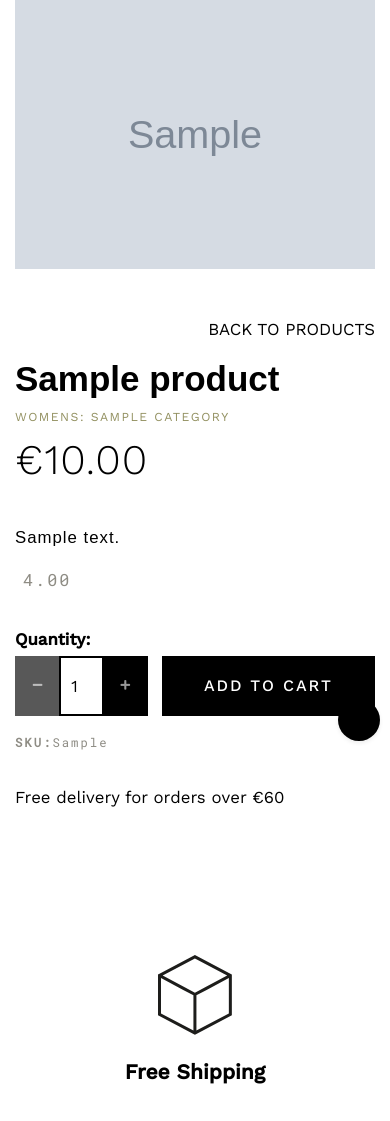
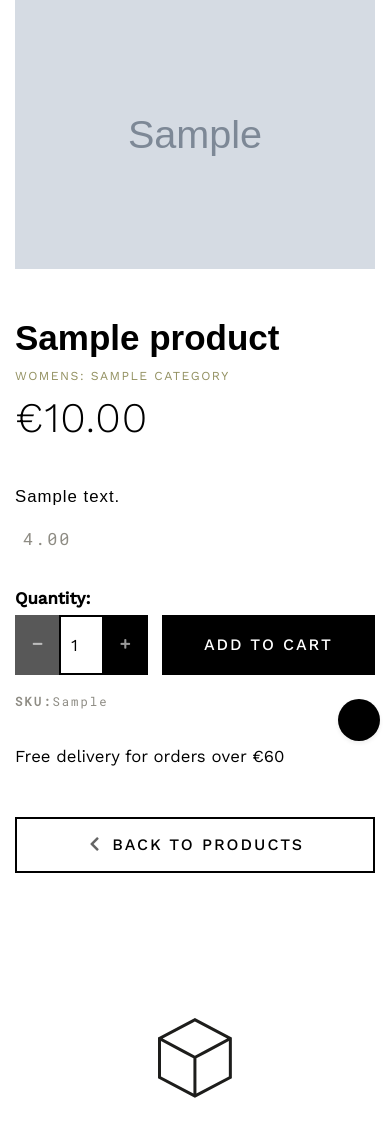
Before and after one commit to Code-Institute-Submissions/Culture-Webstore, a Django app: page /products/1/ in a window 390 px wide. Shown: the part 73-1194 px from the top of the page. Run offline with Django 3.2, Linux system fonts and the light colour scheme; tables that the repository leaves empty hold one stand-in row (values such as "Sample post"); grey boxes marked "Sample" are stand-in pictures; some libraries are stand-ins or nearby versions; some web fonts are replaced.

Commit message:
Add back to products mobile button. Hide on tablet

```diff
--- a/products/templates/products/product_detail.html
+++ b/products/templates/products/product_detail.html
@@ -23,9 +23,9 @@
                 {% endif %}
             </div>
         </div>
-        <div class="col-12 col-md-6 col-xl-4 ">
+        <div class="col-12 col-md-6 col-xl-4">
             <div class="mb-5 mt-md-5">
-                <p class="text-muted text-right text-uppercase letter-space-animate">
+                <p class="d-none d-md-block text-muted text-right text-uppercase letter-space-animate">
                     <a href="{% url 'products' %}">
                         <i class="lni lni-arrow-left"></i>
                         Back To Products
@@ -102,6 +102,13 @@
                 </form>
                 <p class="pt-0 text-muted small text-accent"><span class="font-weight-bold">SKU:</span>{{ product.sku }}</p>
                 <p class="pt-3">Free delivery for orders over €{{free_delivery_threshold}}</p>
+                    <a href="{% url 'products' %}" class="mt-5 d-block d-md-none col-12 col-sm-8 btn button-black-border mb-5">
+                        <span class="icon">
+                            <i class="fas fa-chevron-left"></i>
+                        </span>
+                        <span class="text-uppercase">Back To Products</span>
+                    </a>
+                </p>
             </div>
         </div>
     </div>
```
